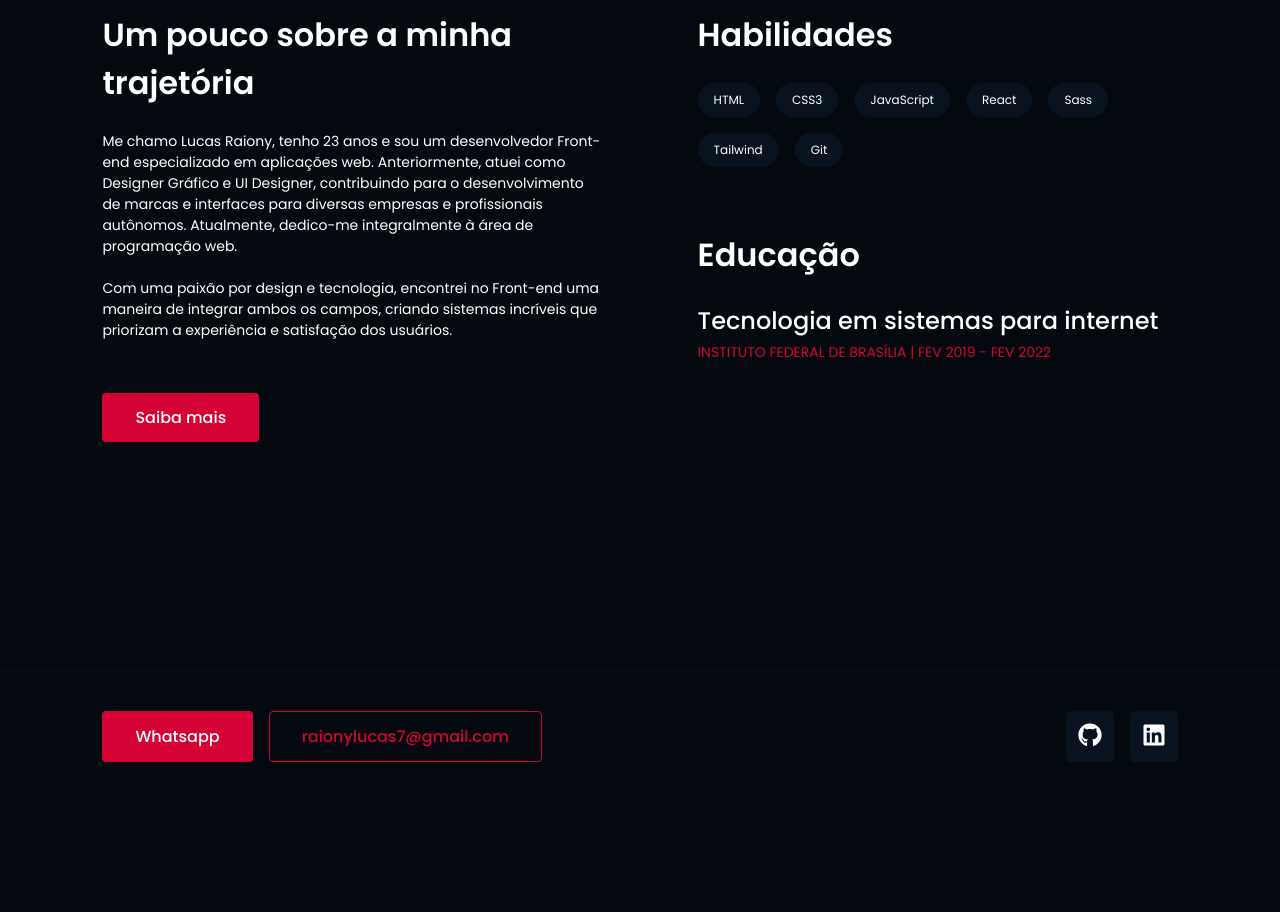
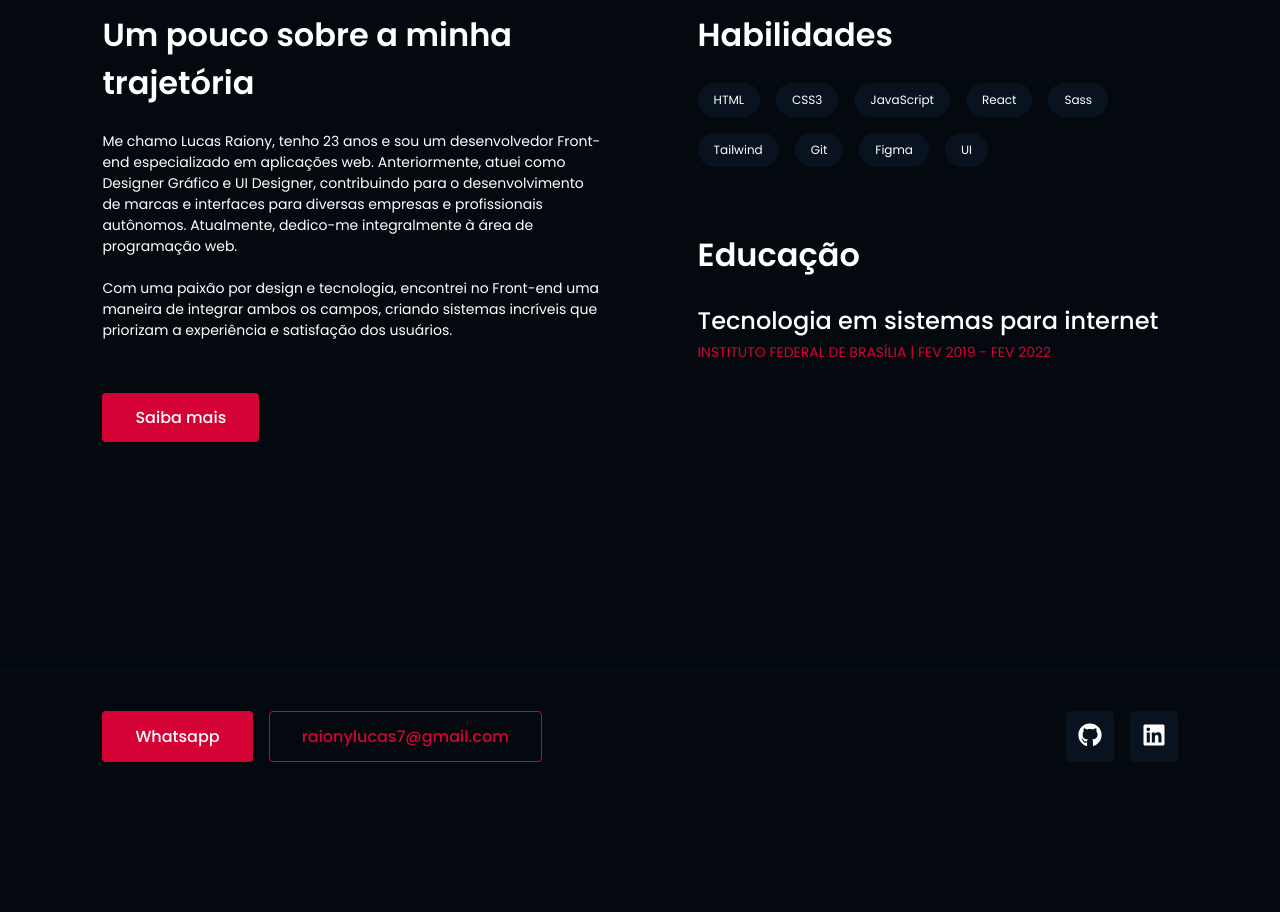
Before and after one commit to raionylucas/portfolio-react, a React (Vite) app: page / in a window 1280 px wide. Shown: the part 980-1892 px from the top of the page. Built offline with nearby package versions, Linux system fonts and the light colour scheme.

Commit message:
alterando tags de habilidades

```diff
--- a/src/components/about/AboutMe.jsx
+++ b/src/components/about/AboutMe.jsx
@@ -34,6 +34,8 @@ function AboutMe() {
             <li className='about__right__skills__tags__item'>Sass</li>
             <li className='about__right__skills__tags__item'>Tailwind</li>
             <li className='about__right__skills__tags__item'>Git</li>
+            <li className='about__right__skills__tags__item'>Figma</li>
+            <li className='about__right__skills__tags__item'>UI</li>
           </ul>
         </div>
         <div className='about__right__education'>
```
